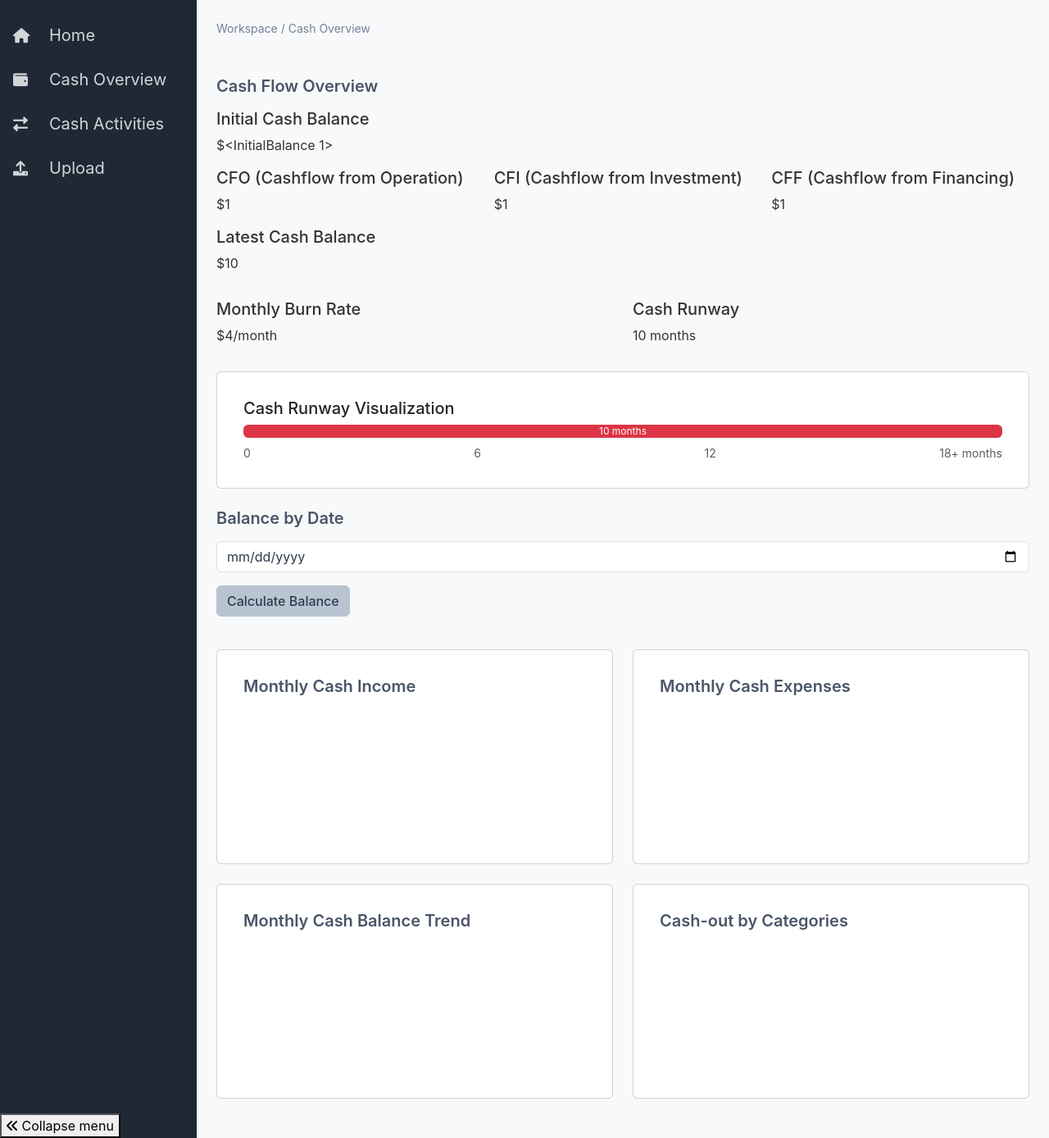
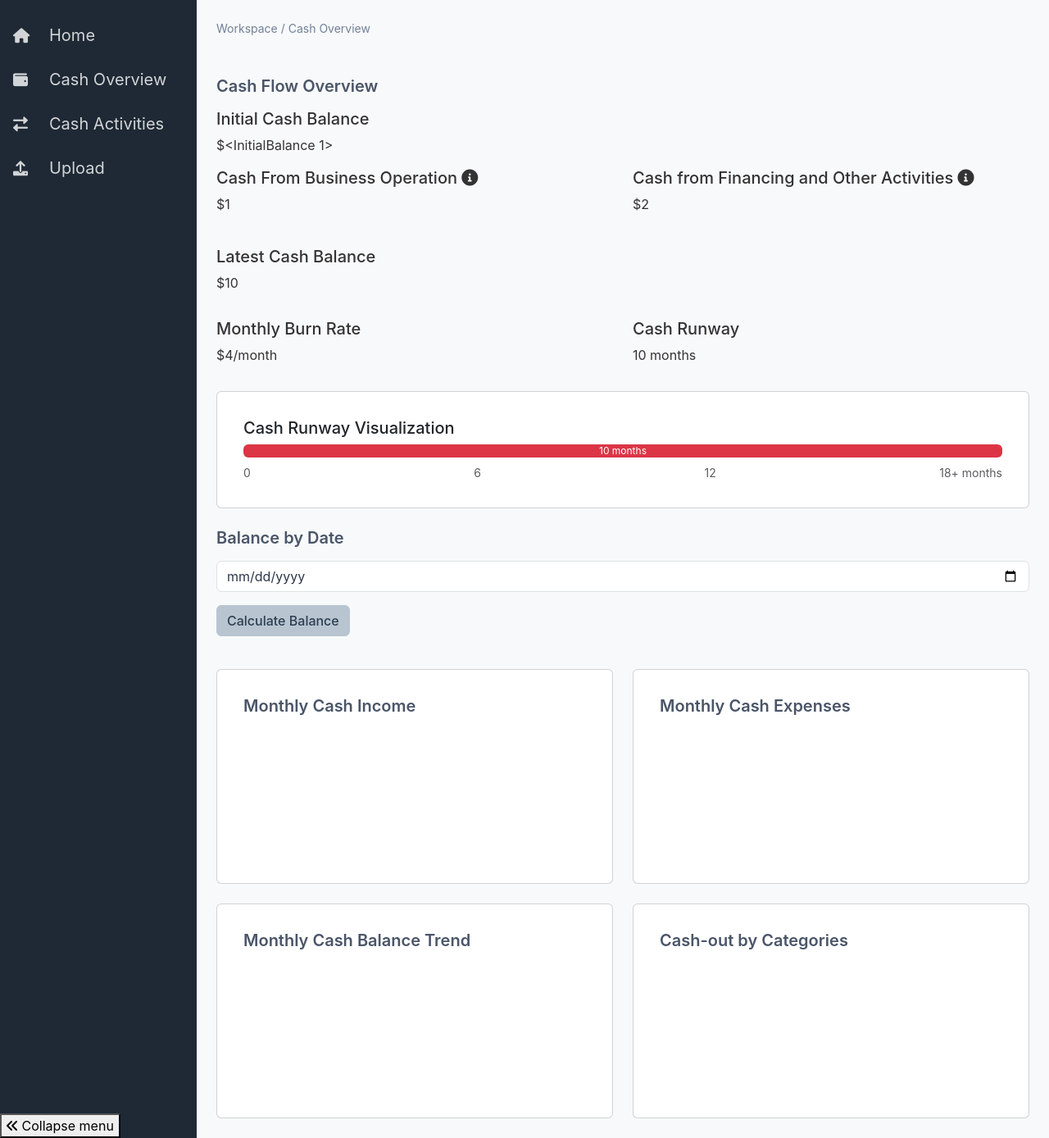
Before and after one commit to raymond0208/CashCatalyst, a Flask app: template templates/cash_overview.html in a window 1280 px wide. Shown: the part 60-1448 px from the top of the page at 82% size. Run offline with Flask 3, Linux system fonts and the light colour scheme; the template is opened without the code that fills it: values that come from a table or form of the project are taken from there, most other values are stand-ins (such as "Sample title", 1, 10 or a date in 2020); a map, chart or similar area stays blank.

Commit message:
Modified Cash Overview page term description for easier understanding by non accounting business user

```diff
--- a/static/js/script.js
+++ b/static/js/script.js
@@ -843,4 +843,12 @@
         handleMonthlyIncomeExpense();
         handleCashoutCategories();
     }
+
+    var tooltipTriggerList = [].slice.call(document.querySelectorAll('[data-bs-toggle="tooltip"]'))
+    var tooltipList = tooltipTriggerList.map(function (tooltipTriggerEl) {
+        return new bootstrap.Tooltip(tooltipTriggerEl, {
+            html: true,
+            template: '<div class="tooltip" role="tooltip"><div class="tooltip-arrow"></div><div class="tooltip-inner text-start"></div></div>'
+        })
+    })
 });
--- a/templates/cash_overview.html
+++ b/templates/cash_overview.html
@@ -29,23 +29,29 @@
                 </div>
             </div>
         </div>
-        <div class="row">
-            <div class="col">
-                <div class="balance-item">
-                    <h5>CFO (Cashflow from Operation)</h5>
+        <div class="row mb-4">
+            <div class="col-md-6">
+                <div class="balance-item position-relative">
+                    <h5>
+                        Cash From Business Operation
+                        <span class="info-icon" data-bs-toggle="tooltip" data-bs-html="true"
+                              data-bs-title="Equivalent to CFO(Cashflow from Operation) in accounting.<br> CFO: ${{ total_cfo }}">
+                            <i class="fas fa-info-circle"></i>
+                        </span>
+                    </h5>
                     <p>${{ total_cfo }}</p>
                 </div>
             </div>
-            <div class="col">
-                <div class="balance-item">
-                    <h5>CFI (Cashflow from Investment)</h5>
-                    <p>${{ total_cfi }}</p>
-                </div>
-            </div>
-            <div class="col">
-                <div class="balance-item">
-                    <h5>CFF (Cashflow from Financing)</h5>
-                    <p>${{ total_cff }}</p>
+            <div class="col-md-6">
+                <div class="balance-item position-relative">
+                    <h5>
+                        Cash from Financing and Other Activities
+                        <span class="info-icon" data-bs-toggle="tooltip" data-bs-html="true"
+                              data-bs-title="Equivalent to CFF(Cashflow from Financing) + CFI(Cashflow from Investment) in accounting.<br> CFF: ${{ total_cff }}&#10; <br> CFI: ${{ total_cfi }}">
+                            <i class="fas fa-info-circle"></i>
+                        </span>
+                    </h5>
+                    <p>${{ total_cfi + total_cff }}</p>
                 </div>
             </div>
         </div>
```
